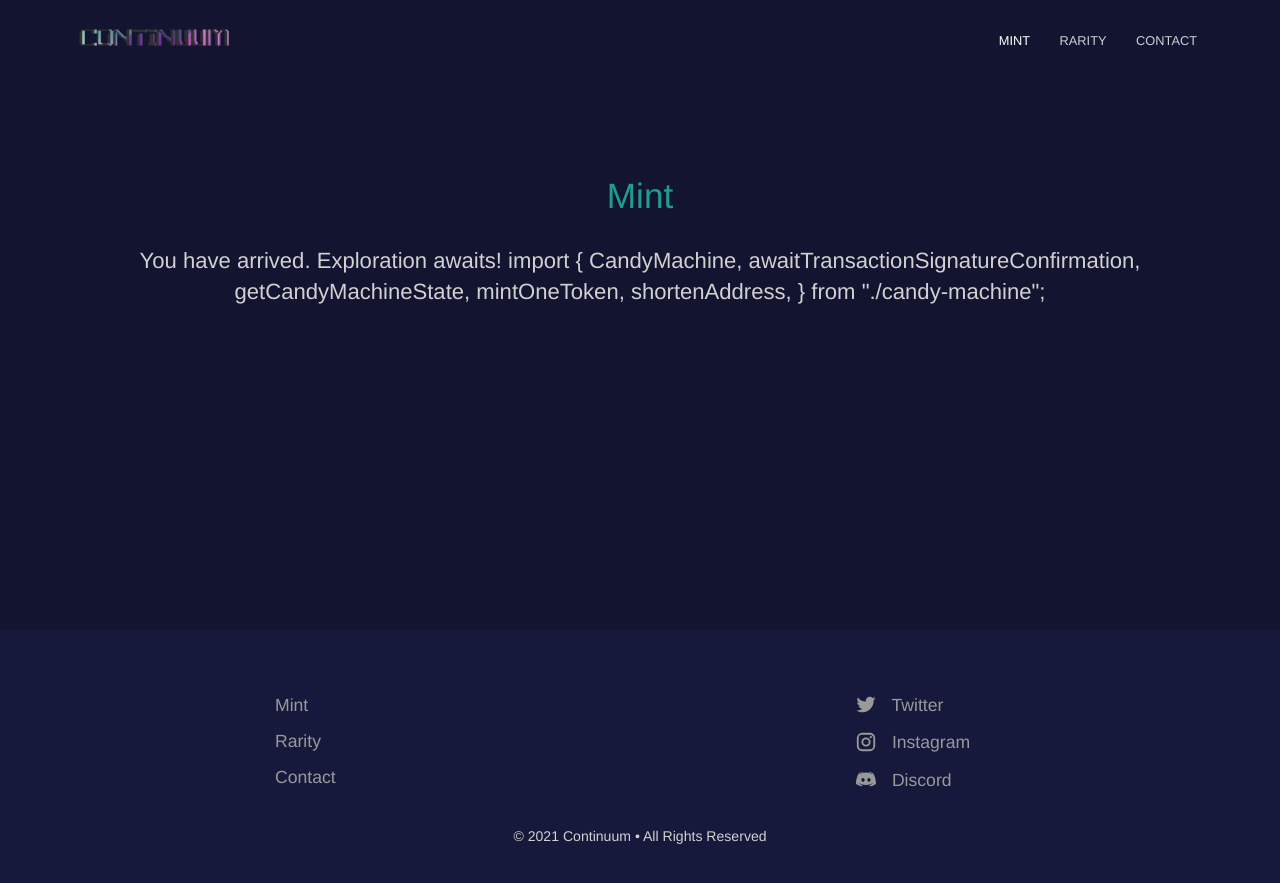
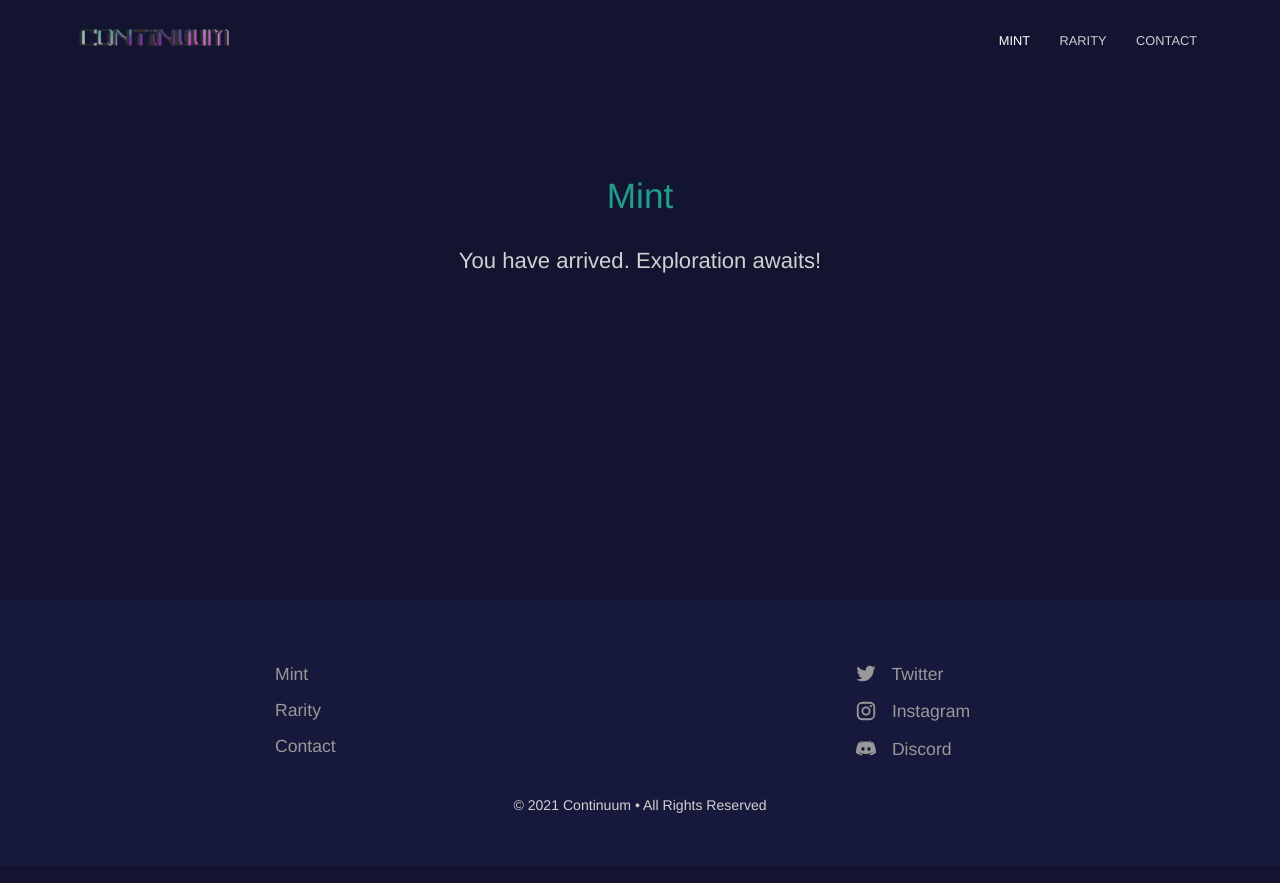
Before and after one commit to Temperedfire/continuum, a Jekyll site: the page built from mint.html, in a window 1280 px wide. Shown: the top 883 px of the page. Built offline with Jekyll 4.4.1, drawn with Linux system fonts in a browser that asks for light colours.

Commit message:
Update mint.html

```diff
--- a/mint.html
+++ b/mint.html
@@ -2,13 +2,6 @@
 title: Mint
 description: >-
   You have arrived. Exploration awaits!
-  import {
-    CandyMachine,
-    awaitTransactionSignatureConfirmation,
-    getCandyMachineState,
-    mintOneToken,
-    shortenAddress,
-  } from "./candy-machine";
 ---
 
   <section>
```
